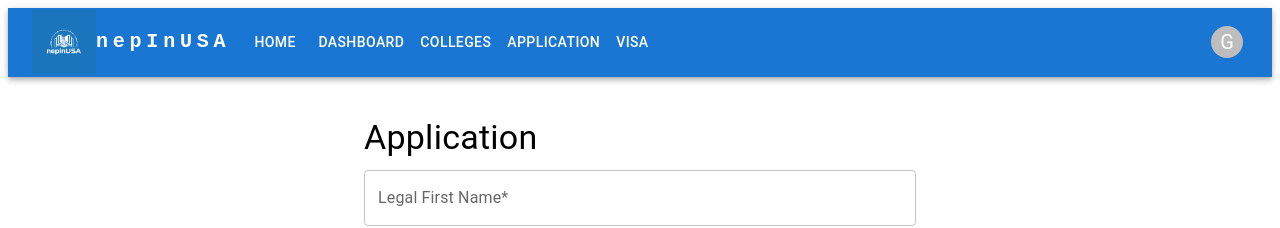
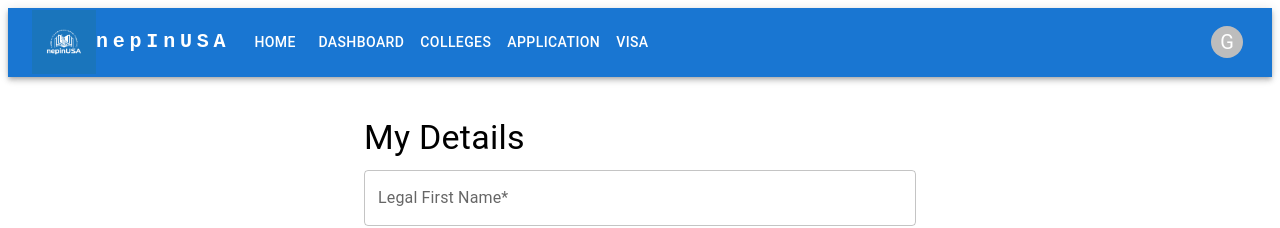
Before and after one commit to ashimupd/nepseUI, a React (Create React App) app: page /application in a window 1280 px wide. Shown: the top 228 px of the page. Built offline with nearby package versions, Linux system fonts and the light colour scheme.

Commit message:
Application changed to My Details

```diff
--- a/src/components/StudentInfo/StudentInfo.jsx
+++ b/src/components/StudentInfo/StudentInfo.jsx
@@ -74,7 +74,7 @@ const StudentInfo = () => {
       </Snackbar>
       <Box component="form" onSubmit={formik.handleSubmit}>
         <Typography variant="h4" gutterBottom>
-          Application
+          My Details
         </Typography>
         <FormControl fullWidth sx={{ marginBottom: 2 }}>
           <TextField
--- a/src/components/colleges/College.jsx
+++ b/src/components/colleges/College.jsx
@@ -40,7 +40,7 @@ const College = () => {
     // Get userId from context
     setApplyFeedback(true);
     // If error set Error to true
-    //setError(true);
+    // setError(true);
 
     setOpen(true);
     setTimeout(() => {
```
